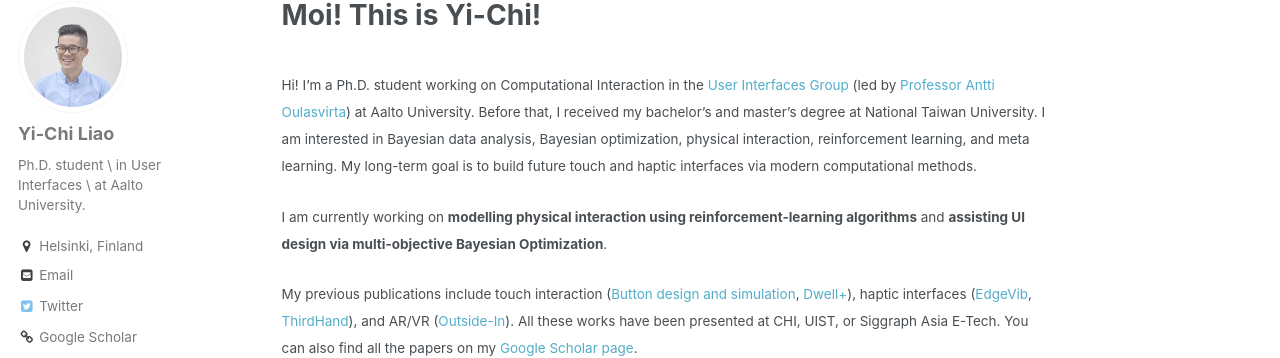
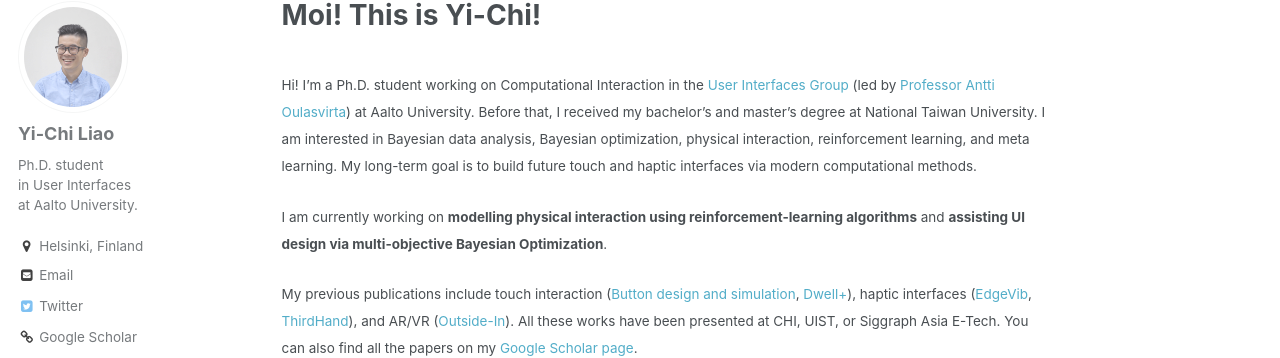
Before and after one commit to yichiliao/yichiliao.github.io, a Jekyll site: the page built from _pages/about.md, in a window 1280 px wide and 900 px high. Shown: the part 117-475 px from the top of the window. Built offline with Jekyll 4.4.1, drawn with Linux system fonts in a browser that asks for light colours; some of the changed lines change nothing that is shown.

Commit message:
modify about

```diff
--- a/_config.yml
+++ b/_config.yml
@@ -79,10 +79,10 @@ analytics:
 author:
   name             : "Yi-Chi Liao"
   avatar           : "profile/yichi2-min.png"
-  bio              : "Ph.D. student \\ in User Interfaces \\ at Aalto University."
+  bio              : "Ph.D. student <br> in User Interfaces <br> at Aalto University."
   location         : "Helsinki, Finland"
   employer         :
-  googlescholar    : "Ddny4V4AAAAJ"
+  googlescholar    : "https://scholar.google.com/citations?user=Ddny4V4AAAAJ&hl=en"
   email            : "yi-chi.liao@aalto.fi"
   uri              :
   bitbucket        :
```
